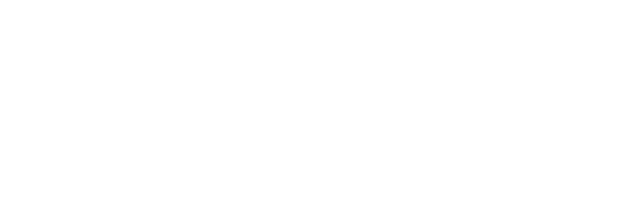
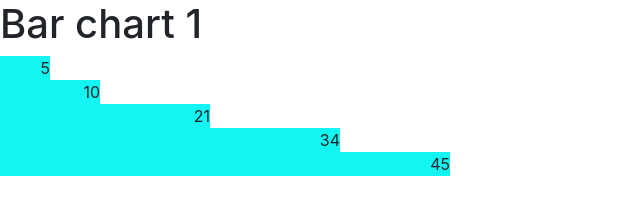
Before and after one commit to ansonhwo/d3-visualizations, a plain HTML site: page index.html in a window 1280 px wide. Shown: the whole page, without its empty margins (0-640 px from the left). Drawn offline with nearby package versions, Linux system fonts and the light colour scheme.

Commit message:
added very basic bar chart

```diff
--- a/index.html
+++ b/index.html
@@ -7,6 +7,10 @@
     <link rel="stylesheet" href="https://cdn.rawgit.com/twbs/bootstrap/48938155eb24b4ccdde09426066869504c6dab3c/dist/css/bootstrap.min.css">
   </head>
   <body>
+    <div>
+      <h1>Bar chart 1</h1>
+      <div id="barChart1"></div>
+    </div>
   </body>
   <script src="https://d3js.org/d3.v4.min.js"></script>
   <script src="index.js"></script>
--- a/index.js
+++ b/index.js
@@ -0,0 +1,10 @@
+/*
+  barChart1 - basically from the d3 tutorials lol
+*/
+const barChartData = [5, 10, 21, 34, 45];
+d3.select('#barChart1')
+  .selectAll('div') // selects all divs inside the barchart (for dynamic data rendering)
+    .data(barChartData) // appends data
+  .enter().append("div") // 3 main "selections", enter, update and exit
+    .style("width", function(d) { return d * 10 + "px"; }) // callbacks are invoked with the data passed through
+    .text(function(d) { return d; }) // callbacks are invoked with the data passed through
--- a/styles.css
+++ b/styles.css
@@ -0,0 +1,4 @@
+#barChart1 div{
+  background-color: #13f4f3;
+  text-align: right;
+}
```
